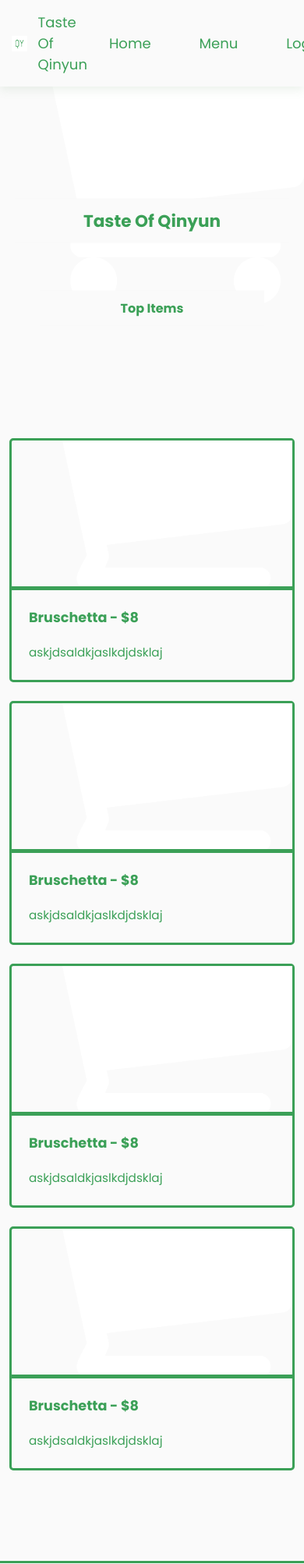
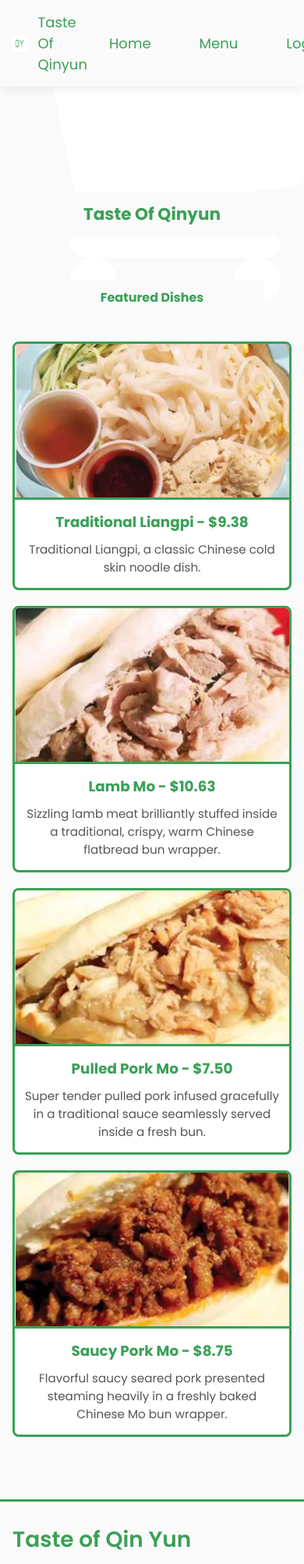
Before and after one commit to Poffesuer/Taste-of-Qin-Yun, a PHP site: page / in a window 390 px wide. Shown: the top 2006 px of the page at 78% size. Run offline with PHP 8.4, Linux system fonts and the light colour scheme.

Commit message:
UI: Implement CSS Grid featured items and streamline mobile responsiveness

```diff
--- a/css/style.css
+++ b/css/style.css
@@ -120,39 +120,53 @@ nav a:hover {
 }
 
 .display {
-    display: flex;
-    margin-top: 10rem;
-    top: 70%;
-    justify-content: center;
-    align-items: center;
+    display: grid;
+    grid-template-columns: repeat(auto-fit, minmax(260px, 1fr));
+    gap: 30px;
+    margin: 5rem auto;
+    max-width: 1200px;
+    padding: 0 20px;
     z-index: 1;
 }
 
 .display-item {
     display: flex;
     flex-direction: column;
-    margin: 50px;
     border: 3px solid var(--primary);
-    border-radius: 5px;
+    border-radius: 8px;
+    background-color: #fff;
+    overflow: hidden;
+    height: 100%;
+    transition: transform 0.2s ease, box-shadow 0.2s ease;
 }
 
-.display-item img {
+.display-item:hover {
+    transform: translateY(-6px);
+    box-shadow: 0 10px 25px rgba(0, 0, 0, 0.1);
+}
+
+.display-item img.item {
     display: block;
     width: 100%;
-    height: 250px;
-    border-bottom: 5px solid var(--primary);
+    height: 220px;
+    object-fit: cover;
+    border-bottom: 3px solid var(--primary);
 }
 
 .display-item h2 {
-    padding: 10px;
-    margin: 0px 20px;
-    margin-top: 20px;
+    padding: 18px 15px 5px;
+    margin: 0;
+    font-size: 1.25rem;
+    text-align: center;
 }
 
 .display-item p {
-    padding: 10px;
-    margin: 0px 20px;
-    margin-bottom: 20px;
+    padding: 5px 15px 20px;
+    margin: 0;
+    font-size: 0.95rem;
+    color: #555;
+    text-align: center;
+    flex-grow: 1;
 }
 
 .home-location {
@@ -271,32 +285,29 @@ nav a:hover {
     }
 
     .display {
-        flex-direction: column;
-        flex-wrap: nowrap;
-        align-items: stretch;
-        padding: 0 0.75rem 1.5rem;
-        gap: 0;
+        grid-template-columns: 1fr;
+        padding: 0 1rem;
+        margin-top: 3rem;
+        gap: 20px;
     }
 
     .display-item {
-        margin: 0.75rem 0;
+        margin: 0;
         max-width: 100%;
     }
 
     .display-item img.item {
-        height: 180px;
-        object-fit: cover;
+        height: 200px;
     }
 
     .display-item h2 {
-        font-size: 1.1rem;
-        margin: 0 12px;
-        margin-top: 12px;
+        font-size: 1.15rem;
+        padding: 15px 10px 5px;
     }
 
     .display-item p {
-        margin: 0 12px 14px;
         font-size: 0.95rem;
+        padding: 5px 10px 15px;
     }
 
     .home-location {
--- a/index.php
+++ b/index.php
@@ -29,30 +29,31 @@ if (session_status() === PHP_SESSION_NONE) {
 
         <section class="display">
 
-            <h3>Top Items</h3>
+            <h3>Featured Dishes</h3>
 
             <section class="display-item">
-                <img src="images/cart.png" class="item">
-                <h2>Bruschetta - $8</h2>
-                <p>askjdsaldkjaslkdjdsklaj</p>
+                <img src="images/menu/1.png" class="item" onerror="this.src='images/cart.png'">
+                <h2>Traditional Liangpi - $9.38</h2>
+                <p>Traditional Liangpi, a classic Chinese cold skin noodle dish.</p>
             </section>
 
             <section class="display-item">
-                <img src="images/cart.png" class="item">
-                <h2>Bruschetta - $8</h2>
-                <p>askjdsaldkjaslkdjdsklaj</p>
+                <img src="images/menu/19.png" class="item" onerror="this.src='images/cart.png'">
+                <h2>Lamb Mo - $10.63</h2>
+                <p>Sizzling lamb meat brilliantly stuffed inside a traditional, crispy, warm Chinese flatbread bun wrapper.</p>
             </section>
 
             <section class="display-item">
-                <img src="images/cart.png" class="item">
-                <h2>Bruschetta - $8</h2>
-                <p>askjdsaldkjaslkdjdsklaj</p>
+                <img src="images/menu/18.png" class="item" onerror="this.src='images/cart.png'">
+                <h2>Pulled Pork Mo - $7.50</h2>
+                <p>Super tender pulled pork infused gracefully in a traditional sauce seamlessly served inside a fresh
+                    bun.</p>
             </section>
 
             <section class="display-item">
-                <img src="images/cart.png" class="item">
-                <h2>Bruschetta - $8</h2>
-                <p>askjdsaldkjaslkdjdsklaj</p>
+                <img src="images/menu/20.png" class="item" onerror="this.src='images/cart.png'">
+                <h2>Saucy Pork Mo - $8.75</h2>
+                <p>Flavorful saucy seared pork presented steaming heavily in a freshly baked Chinese Mo bun wrapper.</p>
             </section>
         </section>
     </section>
```
Also changed, not shown: menu.php (+2 -8 lines).
